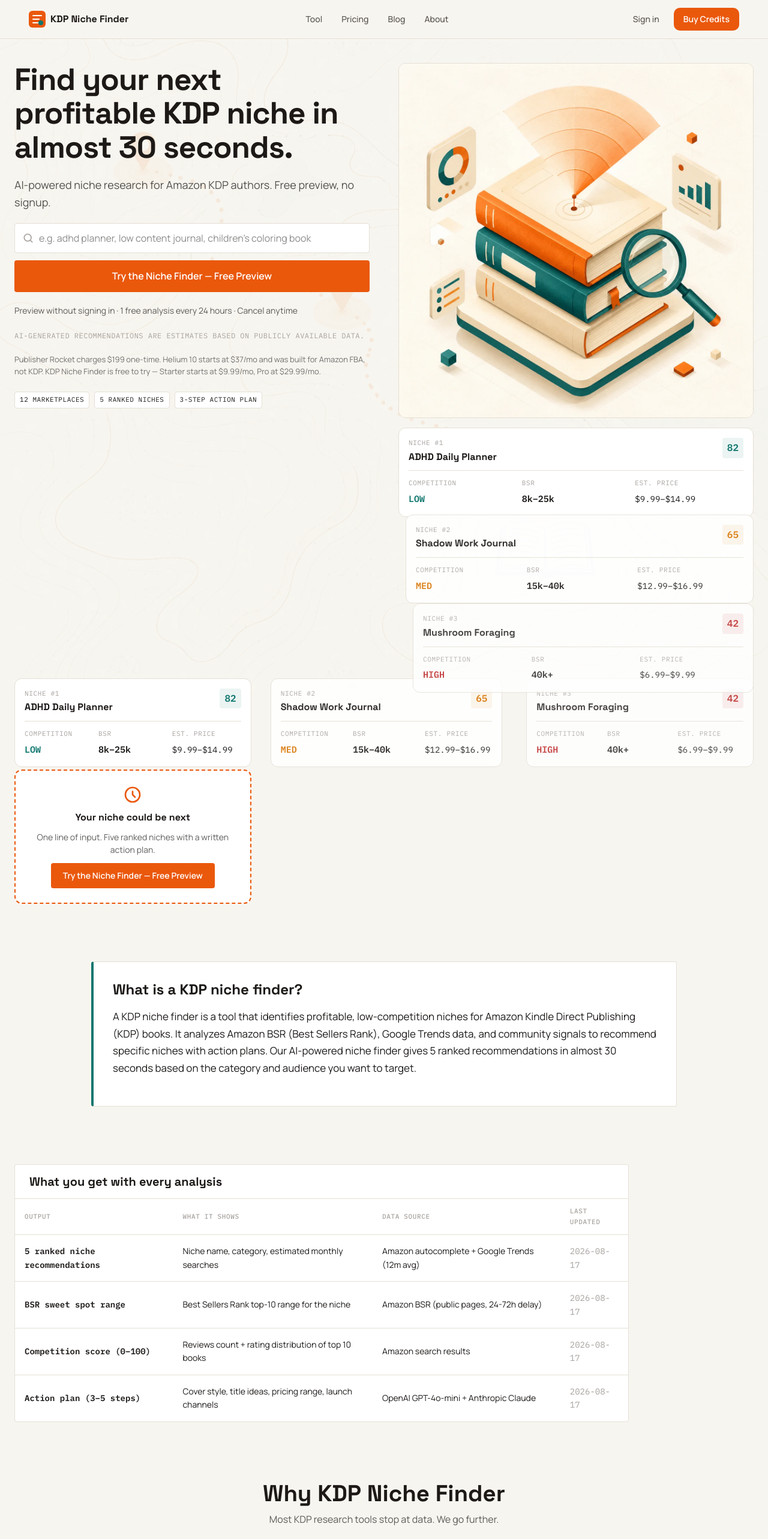
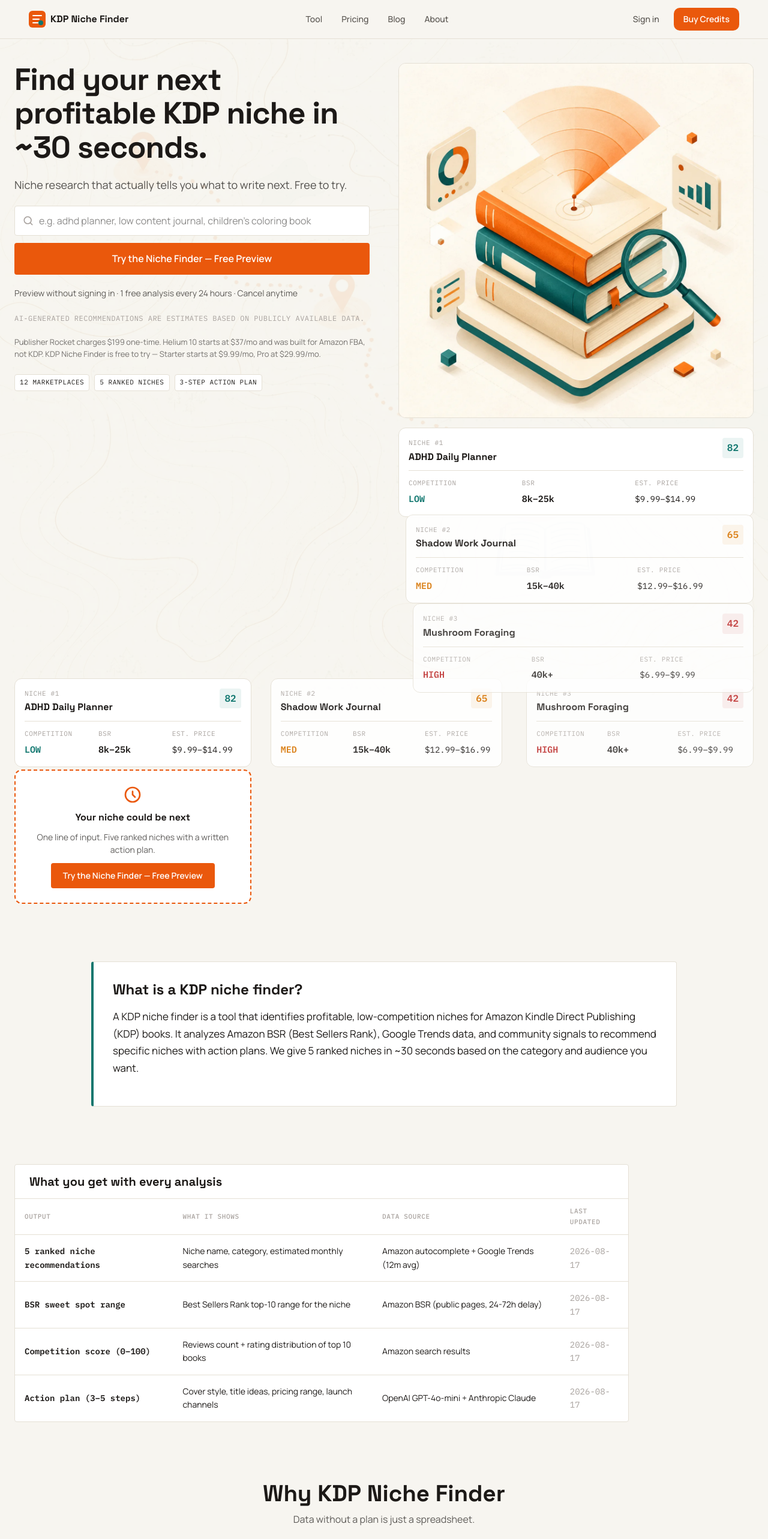
Before and after one commit to hbwang76/kdpnichefinder, a Next.js app: page / in a window 1280 px wide. Shown: the top 2566 px of the page at 60% size. Built offline with nearby package versions, Linux system fonts and the light colour scheme.

Commit message:
fix: remove AI flavor — ~30 seconds, human tone, drop 'suggested' and 'Our pipeline'

```diff
--- a/src/app/pricing/page.tsx
+++ b/src/app/pricing/page.tsx
@@ -15,7 +15,7 @@
       <section style={{ background: 'var(--color-canvas)', padding: '80px 48px 64px', textAlign: 'center' }}>
         <div style={{ maxWidth: 700, margin: '0 auto' }}>
           <h1 style={{ fontFamily: "'Space Grotesk', sans-serif", fontSize: 'clamp(1.75rem, 4vw, 2.5rem)', fontWeight: 700, marginBottom: 16 }}>
-            Simple pricing. Try it free. Upgrade when you need more.
+            Pick a plan. Start free. Go further when you're ready.
           </h1>
           <p style={{ fontSize: '1.0625rem', color: 'var(--color-ink-2)' }}>
             Monthly subscriptions only. No hidden fees. Cancel anytime. 7-day refund window on all paid plans.
--- a/src/components/HomeClient.tsx
+++ b/src/components/HomeClient.tsx
@@ -243,7 +243,7 @@
                 margin: 0,
               }}
             >
-              Find your next profitable KDP niche in almost 30 seconds.
+              Find your next profitable KDP niche in ~30 seconds.
             </h1>
             <p
               style={{
@@ -254,8 +254,7 @@
                 margin: 0,
               }}
             >
-              AI-powered niche research for Amazon KDP authors. Free preview, no
-              signup.
+              Niche research that actually tells you what to write next. Free to try.
             </p>
 
             <form onSubmit={handleSearch} style={{ display: 'flex', flexDirection: 'column', gap: 12 }}>
@@ -845,9 +844,8 @@
             A KDP niche finder is a tool that identifies profitable, low-competition
             niches for Amazon Kindle Direct Publishing (KDP) books. It analyzes Amazon
             BSR (Best Sellers Rank), Google Trends data, and community signals to
-            recommend specific niches with action plans. Our AI-powered niche finder
-            gives 5 ranked recommendations in almost 30 seconds based on the category
-            and audience you want to target.
+            recommend specific niches with action plans. We give 5 ranked niches
+            in ~30 seconds based on the category and audience you want.
           </p>
         </div>
       </section>
@@ -993,7 +991,7 @@
               margin: 0,
             }}
           >
-            Most KDP research tools stop at data. We go further.
+            Data without a plan is just a spreadsheet.
           </p>
         </div>
 
@@ -1175,12 +1173,12 @@
             {
               num: '2',
               title: 'We analyze Amazon BSR, Google Trends, and Reddit signals',
-              body: 'Our pipeline pulls Best Sellers Rank from Amazon, 12-month search interest from Google Trends, and community discussion volume from Reddit. Data is sourced from public pages and may be delayed 24-72 hours.',
+              body: 'We pull Amazon BSR, 12-month Google Trends, and Reddit discussion volume. BSR data is 24-72 hours old.',
             },
             {
               num: '3',
               title: 'Get 5 ranked niches + a written action plan',
-              body: 'Each recommendation includes BSR sweet spot, competition score, suggested cover style, title ideas, pricing range, and a 3-step launch plan. AI output is for informational purposes only.',
+              body: 'Each result includes BSR sweet spot, competition score, cover style, title ideas, pricing range, and a 3-step launch plan.',
             },
           ].map((step) => (
             <div key={step.num} style={{ display: 'flex', flexDirection: 'column', gap: 12 }}>
--- a/src/components/layout/Footer.tsx
+++ b/src/components/layout/Footer.tsx
@@ -49,8 +49,7 @@
               </span>
             </div>
             <p style={{ fontSize: '0.8125rem', color: '#A8A29E', lineHeight: 1.6 }}>
-              AI-powered niche research for KDP authors. Find your next bestseller in
-              almost 30 seconds.
+              AI-powered niche research for KDP authors. Find your next bestseller in ~30 seconds.
             </p>
           </div>
 
```
